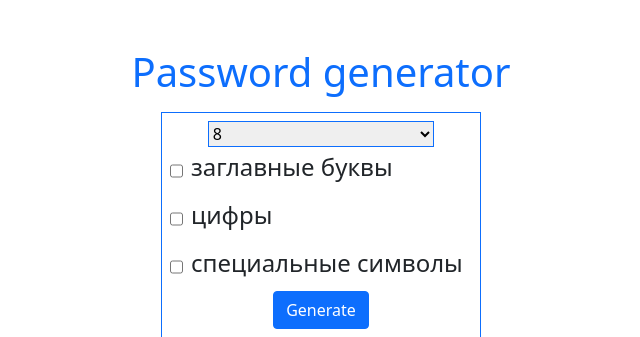
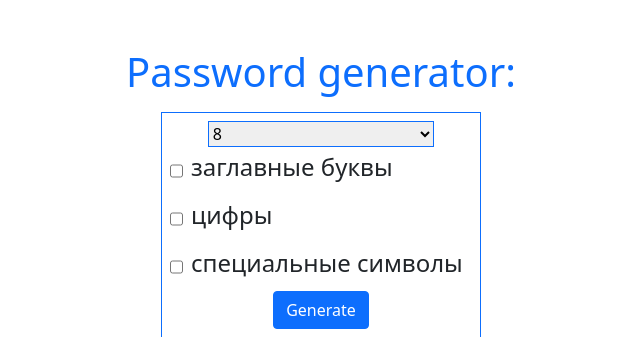
Before and after one commit to KuzminAnton1/Django, a Django app: page / in a window 1280 px wide. Shown: the top 337 px of the page, without its empty margins (319-959 px from the left). Run offline with Django 4.2, Linux system fonts and the light colour scheme.

Commit message:
change title

```diff
--- a/password_gen/generator/templates/home-page/home.html
+++ b/password_gen/generator/templates/home-page/home.html
@@ -8,7 +8,7 @@
     <title>Document</title>
 </head>
 <body>
-    <h1 class="d-flex justify-content-center text-primary mt-5">Password generator</h1>
+    <h1 class="d-flex justify-content-center text-primary mt-5">Password generator:</h1>
     <form action="password" class="w-25 h-75 d-flex flex-column justify-content-between align-items-center border border-primary m-auto mt-3 p-2">
         <select name="length-pass" class="w-75 border-primary">
             <option value="6">6</option>
```
